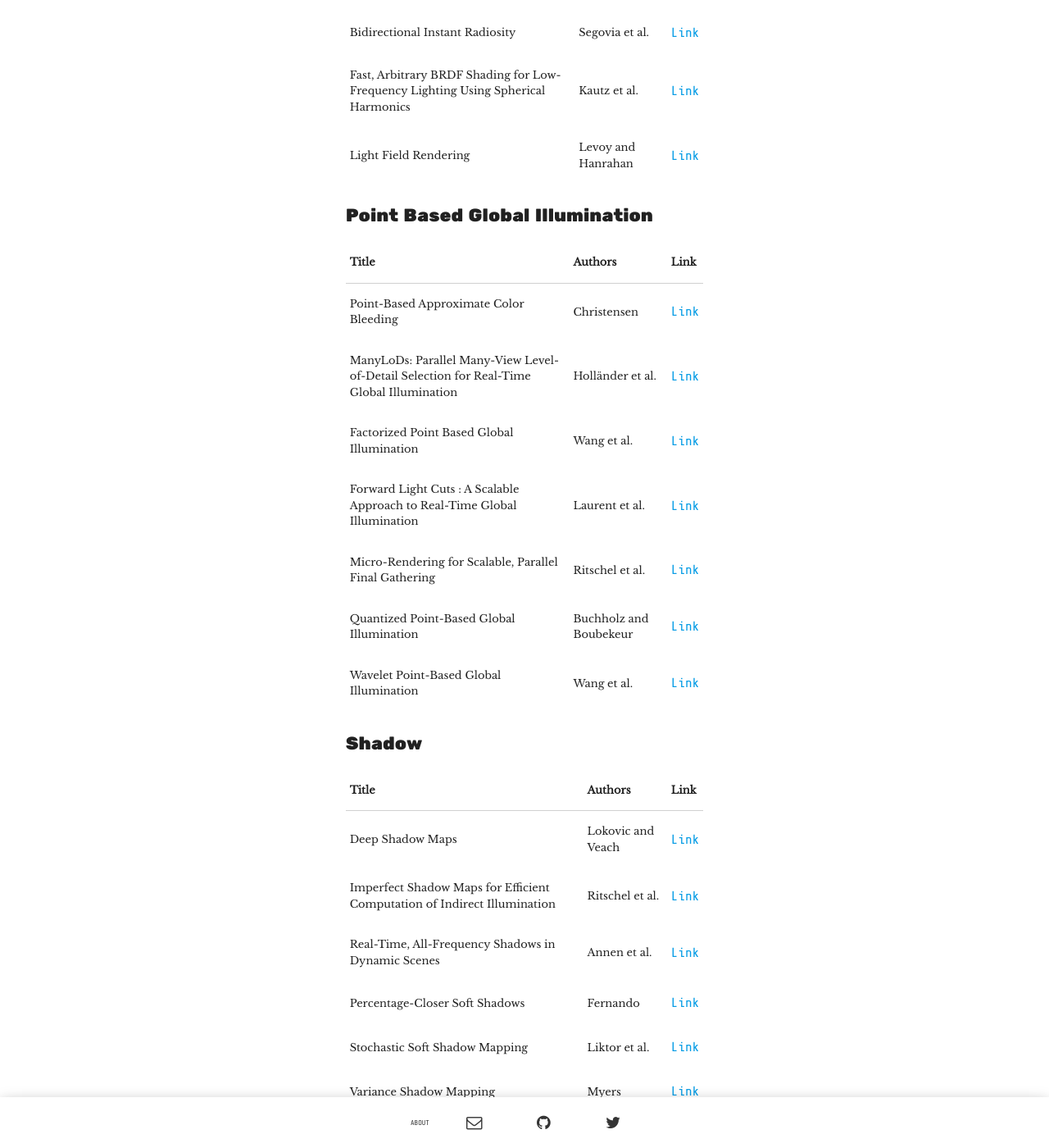
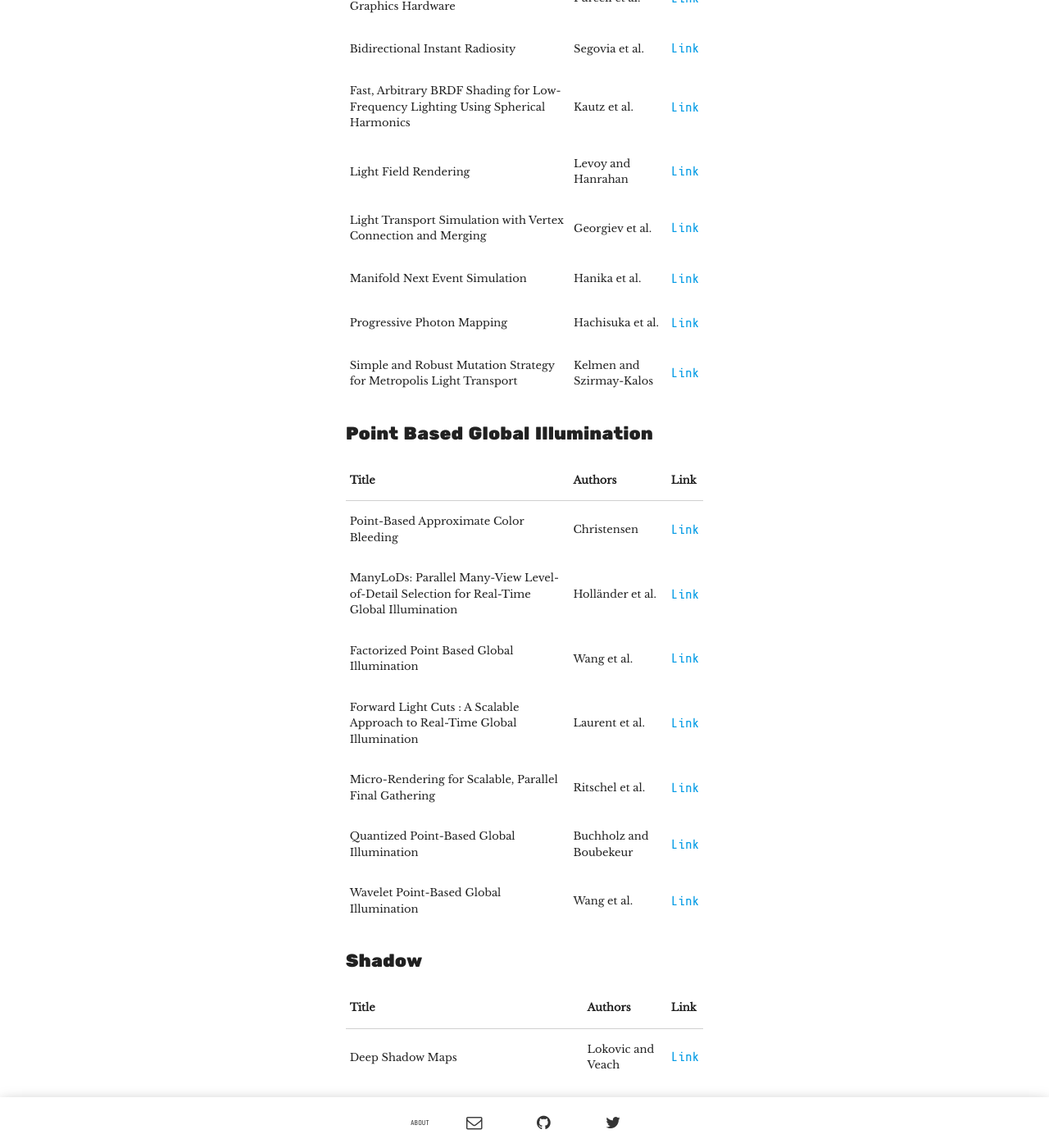
Before and after one commit to rivten/rivten.github.io, a Jekyll site: the page built from _posts/2018-08-03-graphics-article-list.md, in a window 1280 px wide and 1400 px high, scrolled down 3932 px. Shown: the whole window at 82% size. Built offline with Jekyll 4.4.1, drawn with Linux system fonts in a browser that asks for light colours; some of the changed text lies outside the part shown.

Commit message:
add moar articles

```diff
--- a/_posts/2018-08-03-graphics-article-list.md
+++ b/_posts/2018-08-03-graphics-article-list.md
@@ -77,6 +77,10 @@
 Bidirectional Instant Radiosity | Segovia et al. | [Link](http://artis.imag.fr/Projets/Cyber-II/Publications/SIMP06a.pdf)
 Fast, Arbitrary BRDF Shading for Low-Frequency Lighting Using Spherical Harmonics | Kautz et al. | [Link](http://www0.cs.ucl.ac.uk/staff/J.Kautz/publications/shbrdfRW02.pdf)
 Light Field Rendering | Levoy and Hanrahan | [Link](https://graphics.stanford.edu/papers/light/light-lores-corrected.pdf)
+Light Transport Simulation with Vertex Connection and Merging | Georgiev et al. | [Link](http://www.iliyan.com/publications/VertexMerging/VertexMerging_SigAsia2012.pdf)
+Manifold Next Event Simulation | Hanika et al. | [Link](https://jo.dreggn.org/home/2015_mnee.pdf)
+Progressive Photon Mapping | Hachisuka et al. | [Link](http://graphics.ucsd.edu/~henrik/papers/progressive_photon_mapping/progressive_photon_mapping.pdf)
+Simple and Robust Mutation Strategy for Metropolis Light Transport | Kelmen and Szirmay-Kalos | [Link](https://www.cg.tuwien.ac.at/research/publications/2001/Szirmay-2001-METR/TR-186-2-01-18Paper.pdf)
 
 ## Point Based Global Illumination
 
@@ -100,6 +104,7 @@
 Percentage-Closer Soft Shadows | Fernando | [Link](http://developer.download.nvidia.com/shaderlibrary/docs/shadow_PCSS.pdf)
 Stochastic Soft Shadow Mapping | Liktor et al. | [Link](http://cg.ivd.kit.edu/publications/2015/sssm/StochasticSoftShadows.pdf)
 Variance Shadow Mapping | Myers | [Link](http://developer.download.nvidia.com/SDK/10.5/direct3d/Source/VarianceShadowMapping/Doc/VarianceShadowMapping.pdf)
+Adaptative Volumetric Shadow Maps | Salvi et al. | [Link](https://software.intel.com/sites/default/files/salvi_avsm_egsr2010.pdf)
 
 ## Rendering
 
@@ -118,6 +123,8 @@
 Large Steps in Cloth Simulation | Baraff and Witkin | [Link](https://www.cs.cmu.edu/~baraff/papers/sig98.pdf)
 Light Scattering from Human Hair Fibers | Marschner et al. | [Link](http://www.graphics.stanford.edu/papers/hair/hair-sg03final.pdf)
 Stable Fluids | Stam | [Link](http://www.dgp.toronto.edu/people/stam/reality/Research/pdf/ns.pdf)
+Smoothed Particle Hydrodynamics on GPUs | Harada et al. | [Link](http://www.inf.ufrgs.br/cgi2007/cd_cgi/papers/harada.pdf)
+Fast Corotated FEM using Operator Splitting | Kugelstadt et al. | [Link](https://animation.rwth-aachen.de/media/papers/fast-corotated-fem-using-operator-splitting/2018-SCA-FastCoroted.pdf)
 
 ## Remeshing
 
@@ -163,6 +170,7 @@
 Spatial Deformation Transfer | Ben-Chen et al. | [Link](http://www.cs.technion.ac.il/~gotsman/AmendedPubl/Miri/SpatialDeformationTransfer.pdf)
 Deformation Transfer for Triangle Meshes | Sumner and Popovic | [Link](http://people.csail.mit.edu/sumner/research/deftransfer/Sumner2004DTF.pdf)
 Mesh Editing with Poisson-Based Gradient Field Manipulation | Yu et al. | [Link](http://www.cs.jhu.edu/~misha/Fall07/Papers/Yu04.pdf)
+Real-time Skeletal Skinning with Optimized Centers of Rotation | Le and Hodgins | [Link](https://s3-us-west-1.amazonaws.com/disneyresearch/wp-content/uploads/20160705174939/Real-time-Skeletal-Skinning-with-Optimized-Centers-of-Rotation-Paper.pdf)
 
 ## Surface Parametrization
 
@@ -172,6 +180,7 @@
 Least Squares Conformal Maps for Automatic Texture Atlas Generation | Lévy et al. | [Link](https://members.loria.fr/Bruno.Levy/papers/LSCM_SIGGRAPH_2002.pdf)
 Mesh Parametrization: Theory and Practice | Hormann et al. | [Link](http://alice.loria.fr/publications/papers/2007/SigCourseParam/param-course.pdf)
 Discrete Surface Ricci Flow | Jin et al. | [Link](https://cvc.cs.stonybrook.edu/Publications/2008/JKLG08/25RicciFlow.pdf)
+Scalable Locally Injective Mappings | Rabinovich et al. | [Link](http://igl.ethz.ch/projects/slim/SLIM2017.pdf)
 
 ## Surface Reconstruction
 
@@ -205,6 +214,14 @@
 ---|---|----
 A Thousand Ways to Pack the Bin - A Practical Approach to Two-Dimensional Rectangle Bin Packing | Jylänki | [Link](http://clb.demon.fi/files/RectangleBinPack.pdf)
 
+## Volume Rendering
+
+Title | Authors | Link
+---|---|----
+Production Volume Rendering | Fong et al. | [Link](https://graphics.pixar.com/library/ProductionVolumeRendering/paper.pdf)
+Real-time Cloud Rendering | Harris and Lastra | [Link](http://citeseerx.ist.psu.edu/viewdoc/download;jsessionid=1F20E55E2064E64B253A62FD30CEBEF9?doi=10.1.1.17.2030&rep=rep1&type=pdf)
+Monte Carlo Methods for Volumetric Light Transport Simulation | Novak et al. | [Link](https://jo.dreggn.org/home/2018_volumestar.pdf)
+
 ## Unsorted
 
 Title | Authors | Link
@@ -218,3 +235,4 @@
 Procedural Noise using Sparse Gabor Convolution | Lagae et al. | [Link](http://www-sop.inria.fr/reves/Basilic/2009/LLDD09/LLDD09PNSGC_paper.pdf)
 Improved Alpha-Tested Magnification for Vector Textures and Special Effects | Green | [Link](http://www.valvesoftware.com/publications/2007/SIGGRAPH2007_AlphaTestedMagnification.pdf)
 Wavelet Noise | Cook and DeRose | [Link](http://graphics.pixar.com/library/WaveletNoise/paper.pdf)
+Weighted Blended Order-Independent Transparency | McGuire and Bavoil | [Link](http://jcgt.org/published/0002/02/09/paper.pdf)
```
